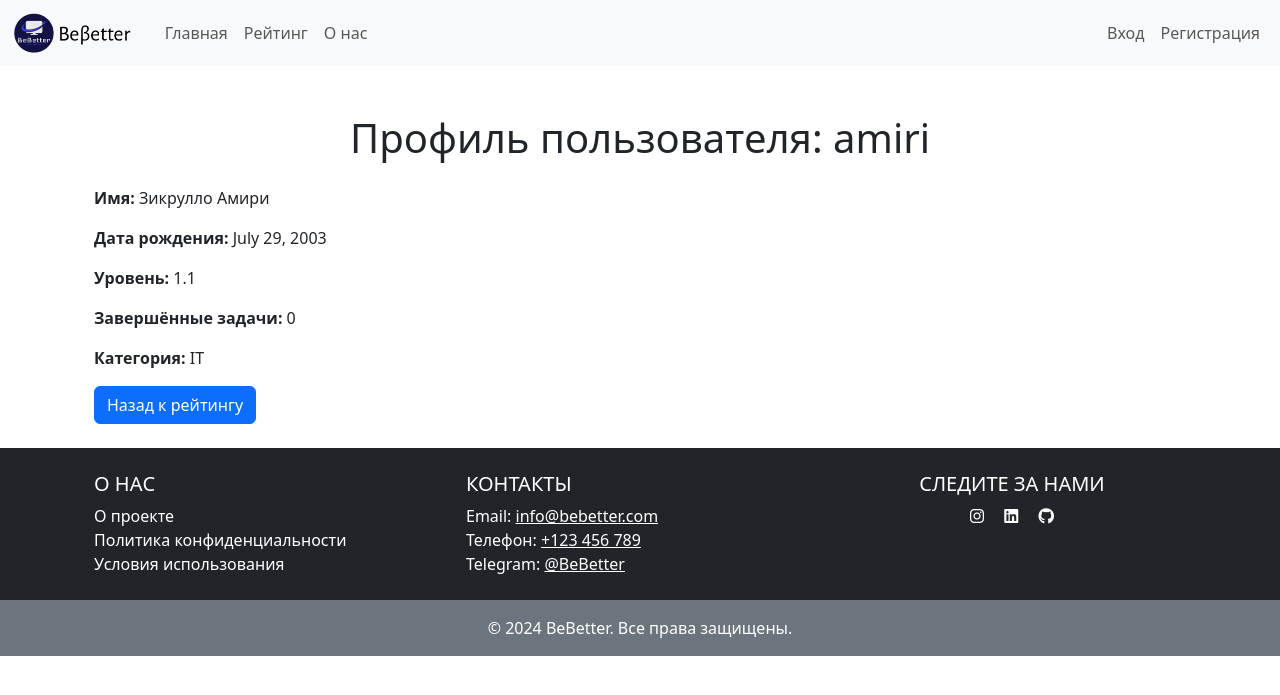
After one commit to amirymax/BeBetter, a Django app: page /user/2/ in a window 1280 px wide. The commit adds this page. Shown: the top 695 px of the page. Run offline with Django 4.2, Linux system fonts and the light colour scheme; data comes from the database, SQL or seed files in the repository; both versions use the stored data as it was after the commit; some libraries are stand-ins or nearby versions.

Commit message:
изменена кнопка 'редактировать' на 'профиль' и внутри профила добавлена кнопка 'редактироват'ь

```diff
--- a/accounts/templates/base.html
+++ b/accounts/templates/base.html
@@ -39,10 +39,12 @@
                         <a class="nav-link" href="/about/">О нас</a>
                     </li>
                 </ul>
+
                 <ul class="navbar-nav ms-auto mb-2 mb-lg-0">
                     {% if user.is_authenticated %}
+                        <!-- Кнопка Профиля -->
                         <li class="nav-item">
-                            <a href="{% url 'update_user' %}" class="nav-link">Редактировать аккаунт</a>
+                            <a href="{% url 'profile' %}" class="nav-link">Профиль</a>
                         </li>
                         <li class="nav-item">
                             <a class="nav-link" href="/logout/">Выход</a>
@@ -56,6 +58,9 @@
                         </li>
                     {% endif %}
                 </ul>
+
+
+
             </div>
         </div>
     </nav>
--- a/accounts/templates/rankings.html
+++ b/accounts/templates/rankings.html
@@ -24,7 +24,7 @@
                 {% for player in page_obj %}
                 <tr>
                     <td>{{ forloop.counter }}</td>
-                    <td>{{ player.user.username }}</td>
+                    <td><a href="{% url 'user_detail' player.user.id %}">{{ player.user.username }}</a></td>
                     <td>{{ player.level }}.{{ player.current_task_number }}</td>
                     <td>{{ player.completed_tasks }}</td>
                 </tr>
--- /dev/null
+++ b/accounts/templates/user_detail.html
@@ -0,0 +1,17 @@
+{% extends "base.html" %}
+
+{% block title %}Профиль пользователя - {{ user_profile.user.username }}{% endblock %}
+
+{% block content %}
+<div class="container mt-5">
+    <h1 class="text-center mb-4">Профиль пользователя: {{ user_profile.user.username }}</h1>
+
+    <p><strong>Имя:</strong> {{ user_profile.user.first_name }}</p>
+    <p><strong>Дата рождения:</strong> {{ user_profile.birth_date }}</p>
+    <p><strong>Уровень:</strong> {{ user_profile.level }}.{{ user_profile.current_task_number }}</p>
+    <p><strong>Завершённые задачи:</strong> {{ user_profile.completed_tasks }}</p>
+    <p><strong>Категория:</strong> {{ user_profile.get_category_display }}</p>
+
+    <a href="{% url 'rankings' %}" class="btn btn-primary">Назад к рейтингу</a>
+</div>
+{% endblock %}
--- a/accounts/urls.py
+++ b/accounts/urls.py
@@ -13,4 +13,7 @@ urlpatterns = [
     path('privacy_policy/',privacy_policy, name='privacy_policy'),
     path('delete_account/', delete_account, name='delete_account'),
     path('terms/', terms_and_conditions, name='terms'),
+
+    path('user/<int:id>/', user_detail, name='user_detail'),
+    path('profile/', profile, name='profile'),
 ]
--- a/accounts/views.py
+++ b/accounts/views.py
@@ -7,6 +7,7 @@ from django.core.paginator import Paginator
 from django.contrib.auth.decorators import login_required
 from datetime import datetime
 from django.contrib.auth.hashers import make_password
+
 CATEGORIES = {
         'science': 'Наука',
         'art': 'Искусство',
@@ -219,3 +220,21 @@ def delete_account(request):
             messages.error(request, "Неверный пароль. Попробуйте снова.")
 
     return render(request, "delete_account.html")
+
+def user_detail(request, id):
+    user_profile = get_object_or_404(UserProfile, user__id=id)
+
+    context = {
+        'user_profile': user_profile,
+    }
+    return render(request, 'user_detail.html', context)
+
+@login_required
+def profile(request):
+    user_profile = request.user.userprofile  # Полученеие профиль текушего пользователя
+
+    context = {
+        'user_profile': user_profile,
+        'user': request.user  # выводим информатсию о пользователе
+    }
+    return render(request, 'profile.html', context)
```
Also changed, not shown: accounts/templates/profile.html (added, +26 -0 lines), db.sqlite3.
